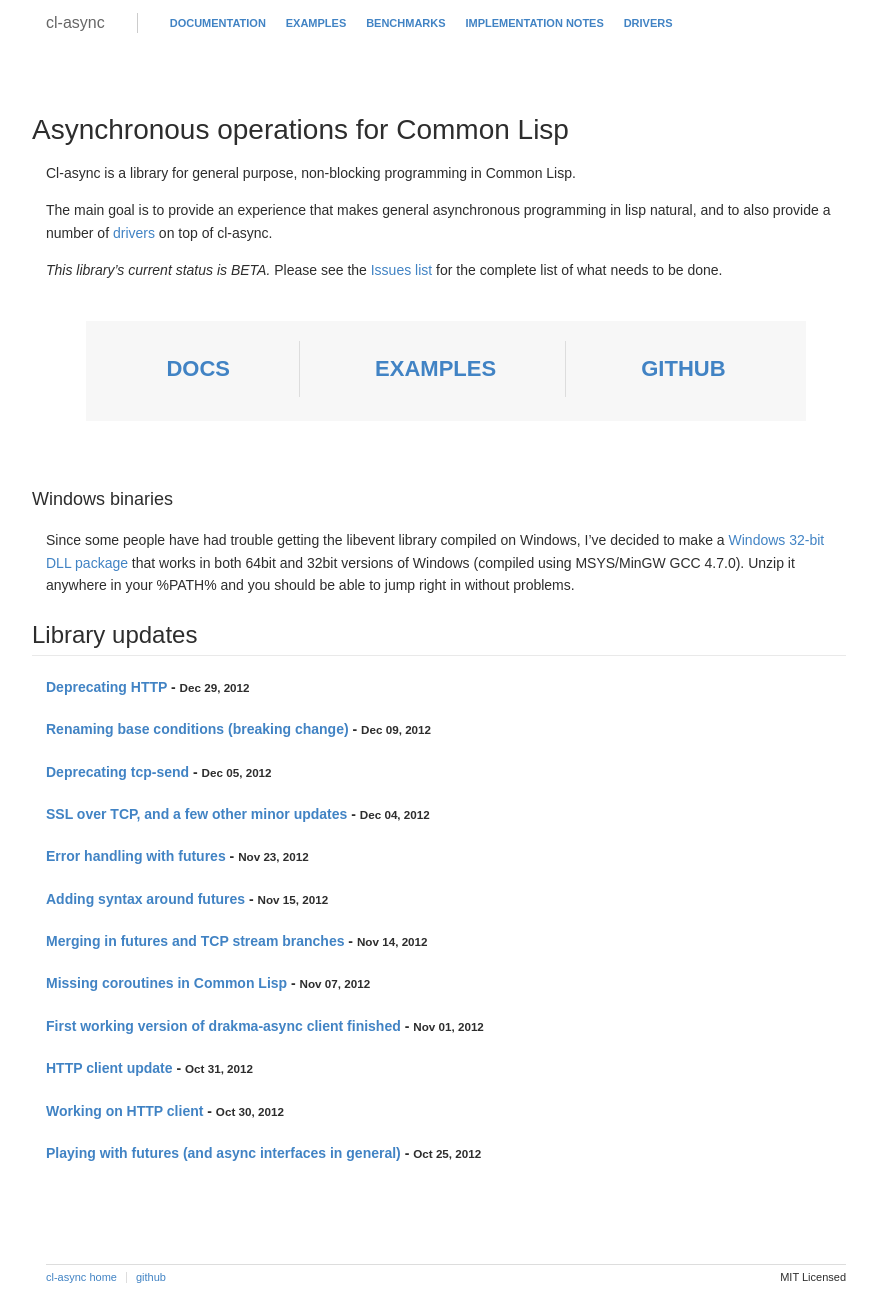
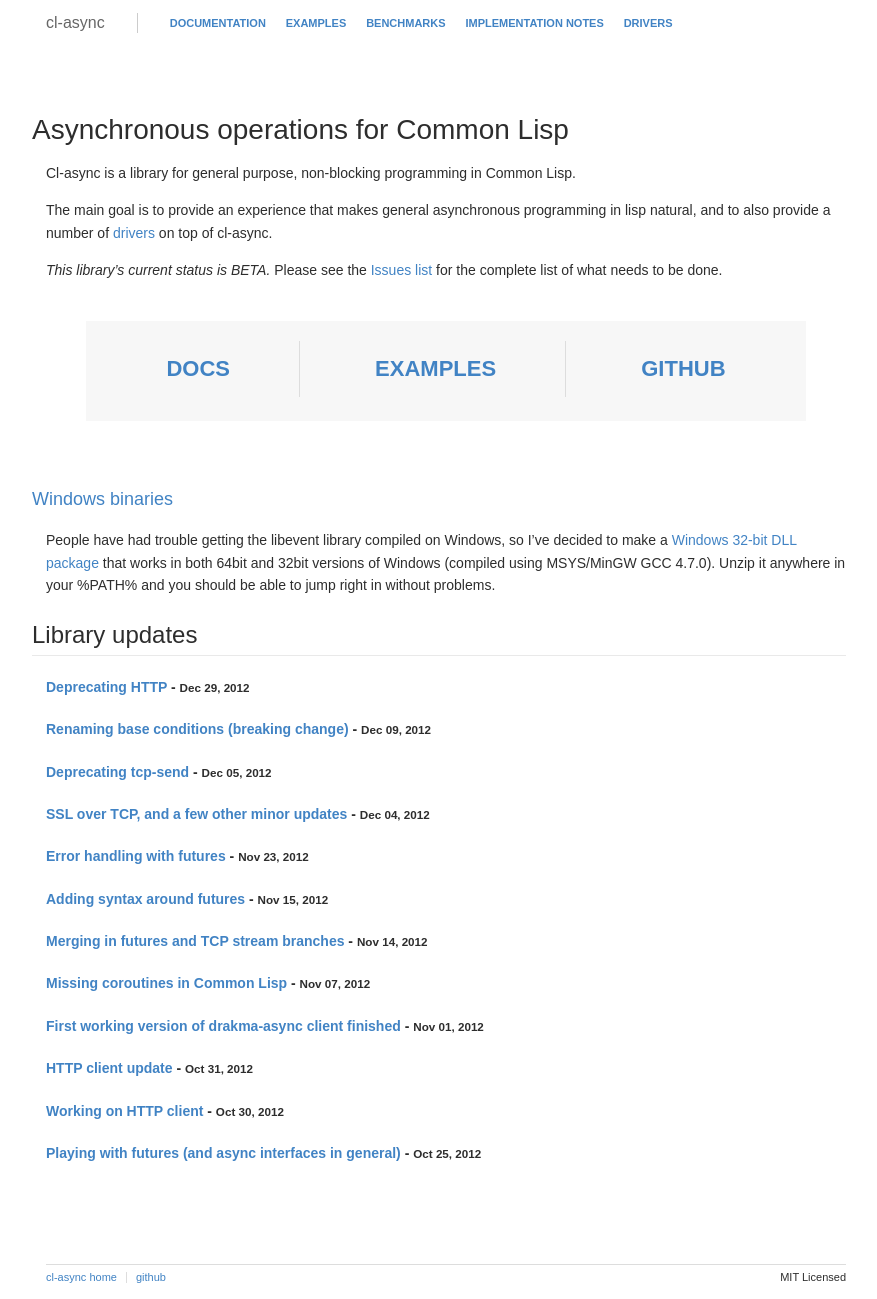
Before and after one commit to orthecreedence/cl-async, a Jekyll site: the page built from index.md, in a window 1280 px wide. Shown: the whole page, without its empty margins (194-1071 px from the left). Built offline with Jekyll 4.4.1, drawn with Linux system fonts in a browser that asks for light colours; Markdown is read by kramdown in place of the engine named in the settings.

Commit message:
making win32 binary note more concise

```diff
--- a/index.md
+++ b/index.md
@@ -24,9 +24,9 @@ complete list of what needs to be done.
 	</ul>
 </div>
 
-### Windows binaries
-Since some people have had trouble getting the libevent library compiled on
-Windows, I've decided to make a [Windows 32-bit DLL package](/cl-async/files/libevent-2.0.20-x86-bin.zip)
+### [Windows binaries](/cl-async/files/libevent-2.0.20-x86-bin.zip)
+People have had trouble getting the libevent library compiled on Windows, so
+I've decided to make a [Windows 32-bit DLL package](/cl-async/files/libevent-2.0.20-x86-bin.zip)
 that works in both 64bit and 32bit versions of Windows (compiled using
 MSYS/MinGW GCC 4.7.0). Unzip it anywhere in your %PATH% and you should be able
 to jump right in without problems.
```
